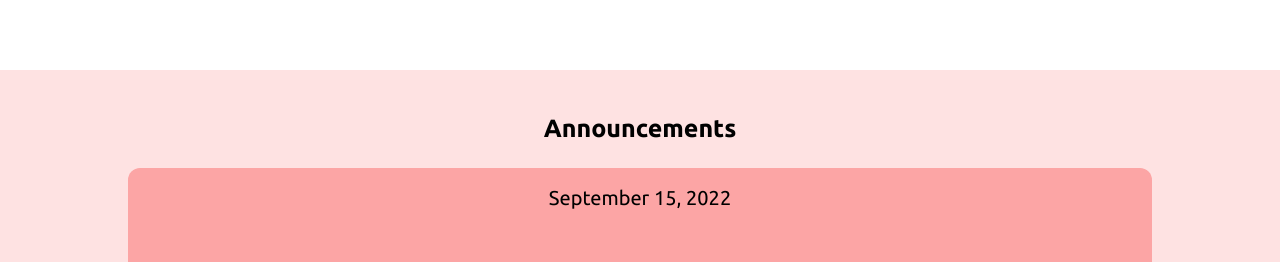
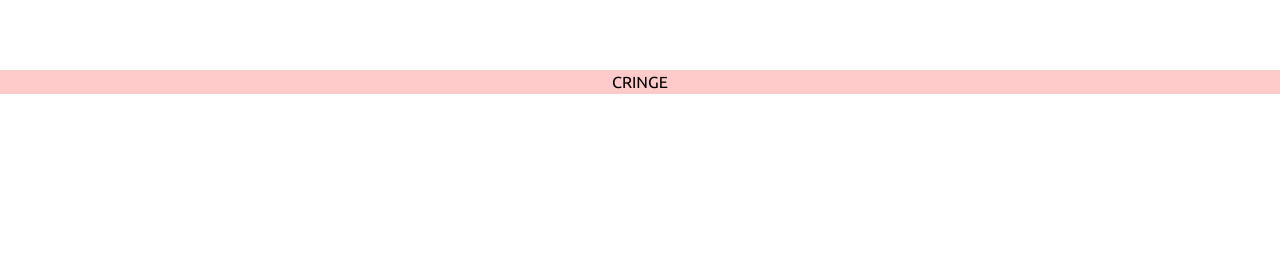
Before and after one commit to Jxk0be/JARS-Website, a SvelteKit app: page / in a window 1280 px wide. Shown: the part 410-672 px from the top of the page. Built offline with nearby package versions, Linux system fonts and the light colour scheme.

Commit message:
Update +page.svelte

```diff
--- a/src/routes/+page.svelte
+++ b/src/routes/+page.svelte
@@ -10,11 +10,6 @@
 <Navbar />
 <Hero />
 
-<div class="w-full h-[70vh] bg-red-100 flex flex-col items-center text-center">
-    <h1 class="mt-[5vh] text-[25px] font-semibold mb-5">Announcements</h1>
-    <div class="grid grid-cols-1 w-full gap-y-10">
-        <div class="w-[full] h-[50vh] bg-red-300 mx-[10vw] rounded-xl flex flex-col items-center text-center">
-            <h1 class="mt-4 text-xl">September 15, 2022</h1>
-        </div>
-    </div>
+<div class="w-full h-full bg-red-200 flex flex-col items-center text-center">
+    <h1>CRINGE</h1>
 </div>
```
